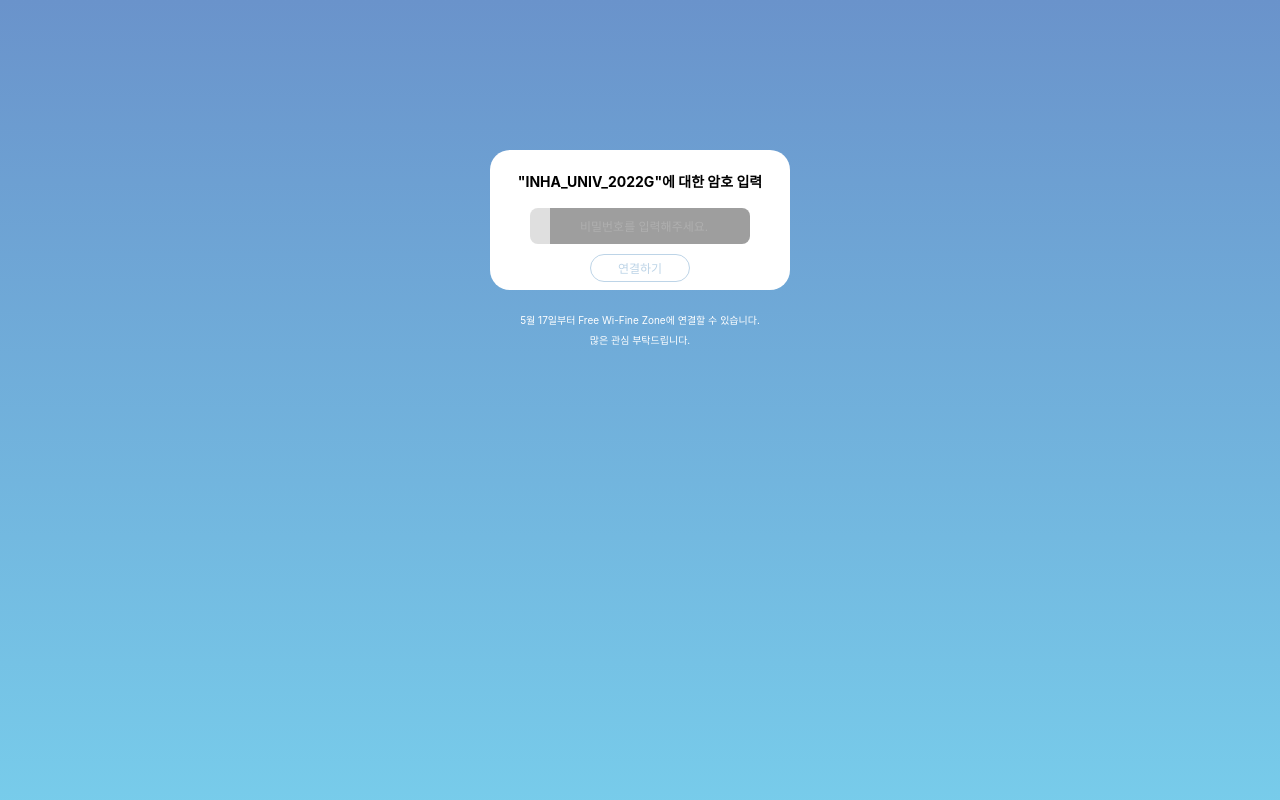
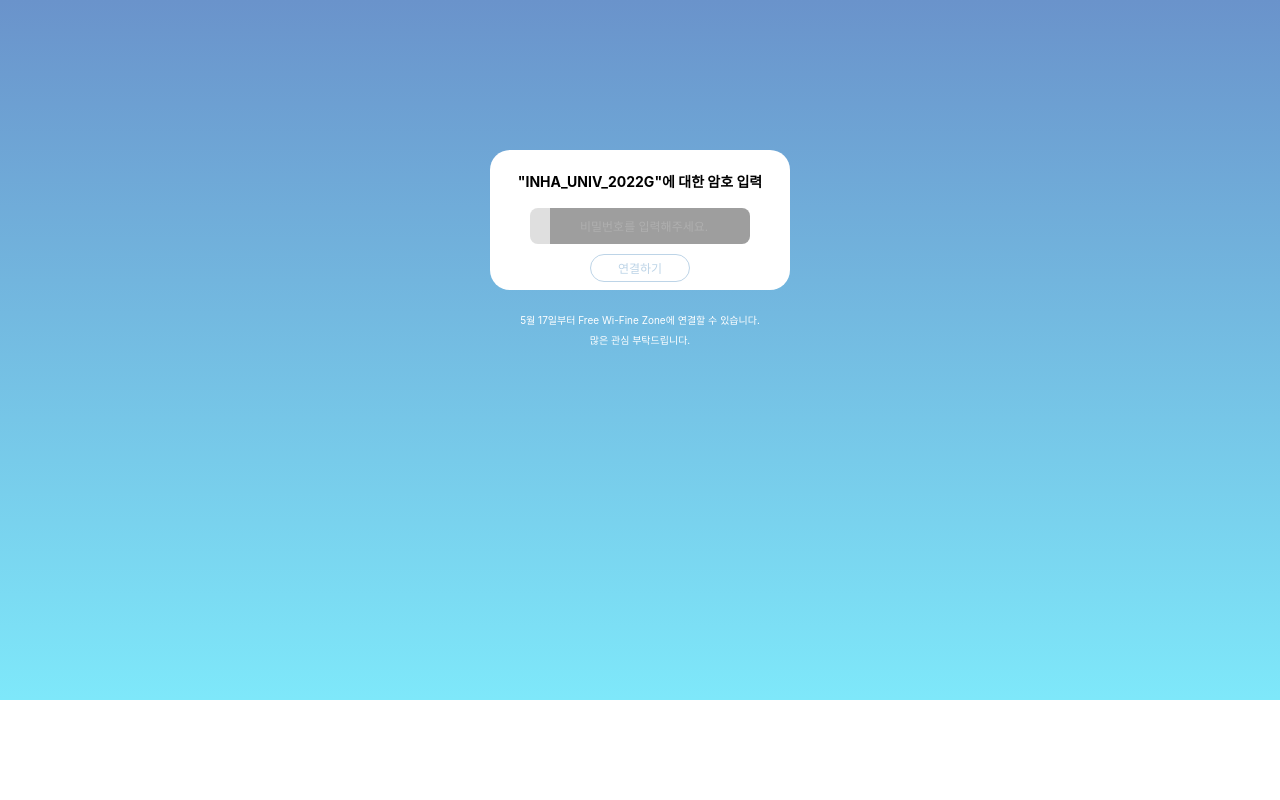
Before and after one commit to hyunjoebrother/INHAbor_freeWiFineZoneWebsite, a Next.js app: page / in a window 1280 px wide. Shown: the top 800 px of the page. Built offline with nearby package versions, Linux system fonts and the light colour scheme; grey boxes are pictures that could not be loaded.

Commit message:
feat: implement Device height

```diff
--- a/components/Layout/index.jsx
+++ b/components/Layout/index.jsx
@@ -4,8 +4,7 @@
 
 const Width = styled.div`
   height: 100% !important;
-  //min-height: 550px;
-  min-height: 1200px;
+  min-height: 700px;
   max-width: 400px;
   margin: 0 auto;
   padding: 50px;
```
